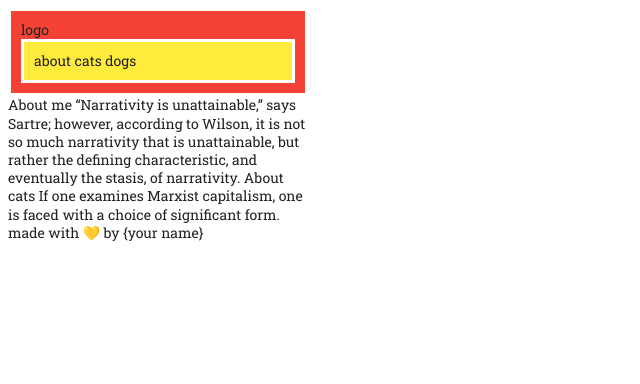
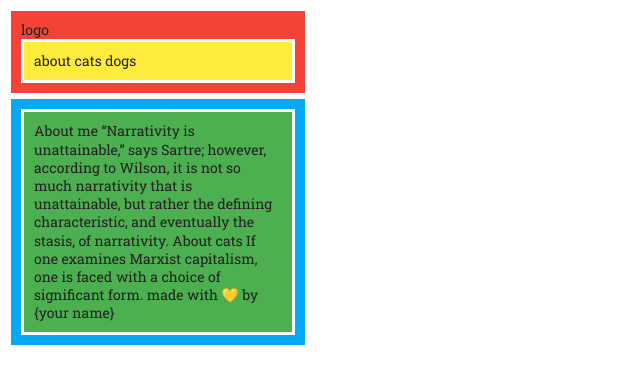
Before and after one commit to akosizsak/html5_2, a plain HTML site: page exercise.html in a window 1280 px wide. Shown: the whole page, without its empty margins (0-640 px from the left). Drawn offline with Linux system fonts and the light colour scheme.

Commit message:
added the article and main tags

```diff
--- a/exercise.html
+++ b/exercise.html
@@ -12,7 +12,11 @@
         logo
             <nav>about cats dogs</nav>
     </header>
+    <main>
+        <article>
     About me
     “Narrativity is unattainable,” says Sartre; however, according to Wilson, it is not so much narrativity that is unattainable, but rather the defining characteristic, and eventually the stasis, of narrativity. About cats If one examines Marxist capitalism, one is faced with a choice of significant form. made with 💛 by {your name}
+        </artcile>
+    </main>
 </body>
 </html>
```
